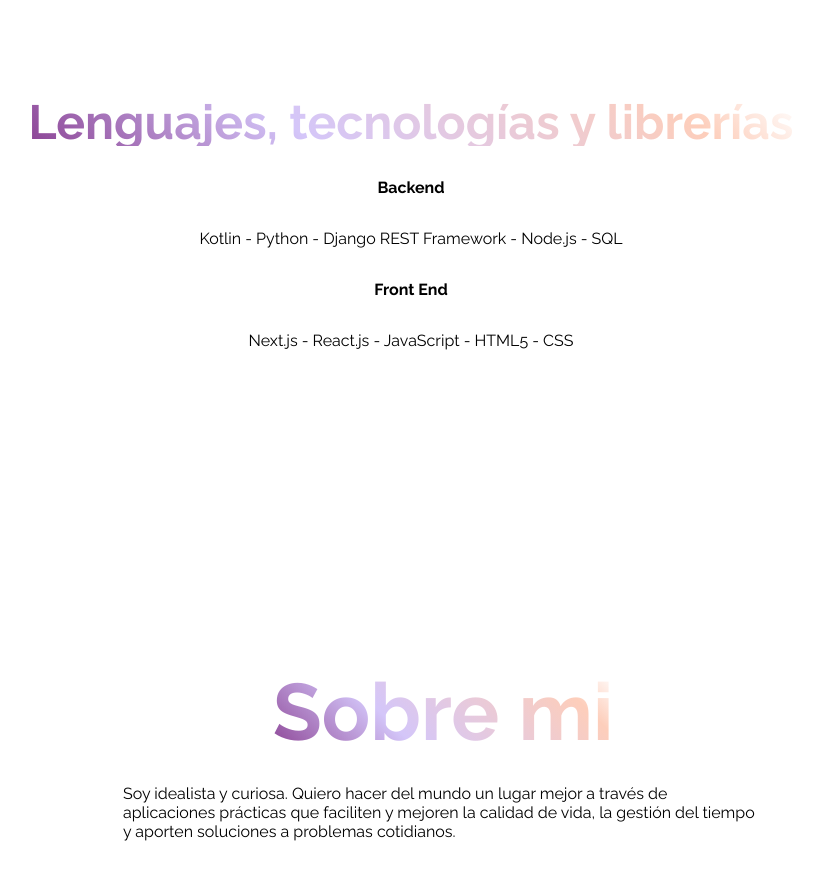
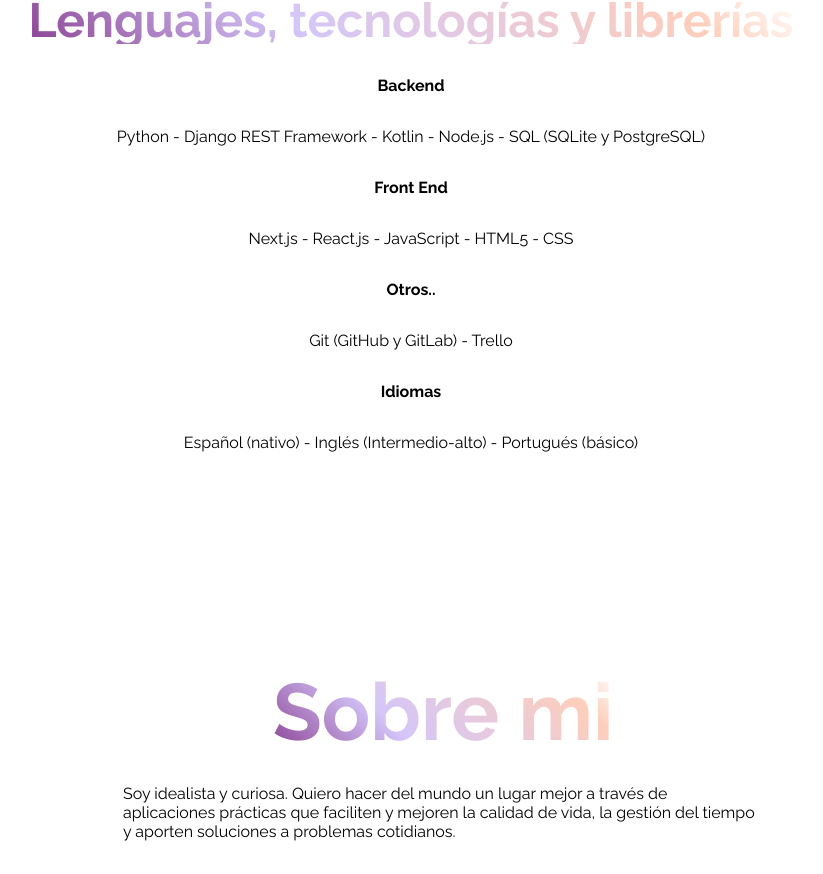
Before and after one commit to Sil-Palaoro/sil-palaoro, a Next.js app: page / in a window 1280 px wide. Shown: the part 1896-2770 px from the top of the page, without its empty margins (229-1052 px from the left). Built offline with nearby package versions, Linux system fonts and the light colour scheme.

Commit message:
Update skills in page.js

```diff
--- a/src/app/page.js
+++ b/src/app/page.js
@@ -147,7 +147,7 @@
                     Backend</strong>
                 </p>
                 <p className={styles.p}>
-                    Kotlin - Python - Django REST Framework - Node.js - SQL
+                    Python - Django REST Framework - Kotlin - Node.js - SQL (SQLite y PostgreSQL)
                 </p>
                 <p className={styles.p}><strong>
                     Front End
@@ -155,6 +155,22 @@
                 </p>
                 <p className={styles.p}>
                     Next.js - React.js - JavaScript - HTML5 - CSS
+                </p>
+
+                <p className={styles.p}><strong>
+                    Otros..
+                </strong>
+                </p>
+                <p className={styles.p}>
+                    Git (GitHub y GitLab) - Trello
+                </p>
+
+                <p className={styles.p}><strong>
+                  Idiomas
+                </strong>
+                </p>
+                <p className={styles.p}>
+                    Español (nativo) - Inglés (Intermedio-alto) - Portugués (básico)
                 </p>
             </section>
 
```
